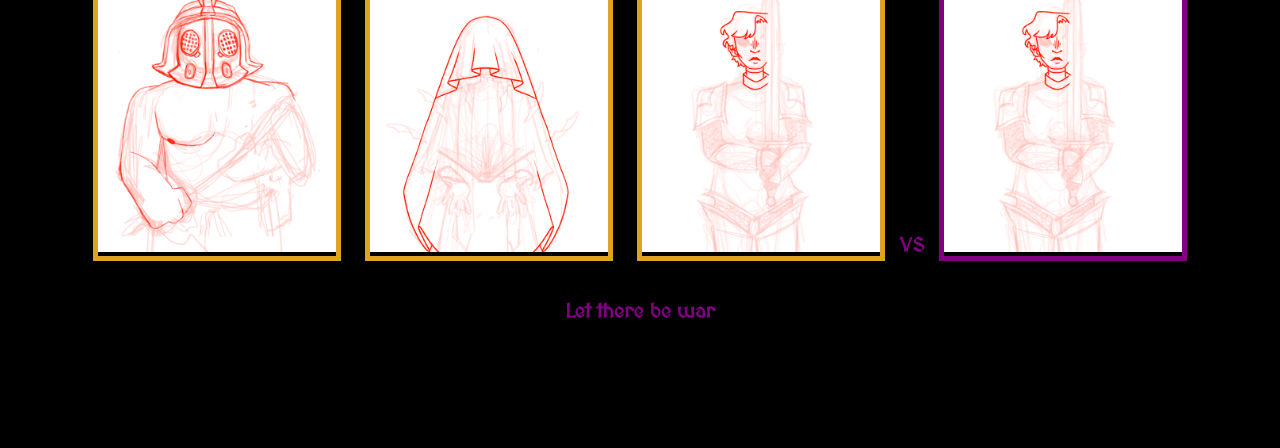
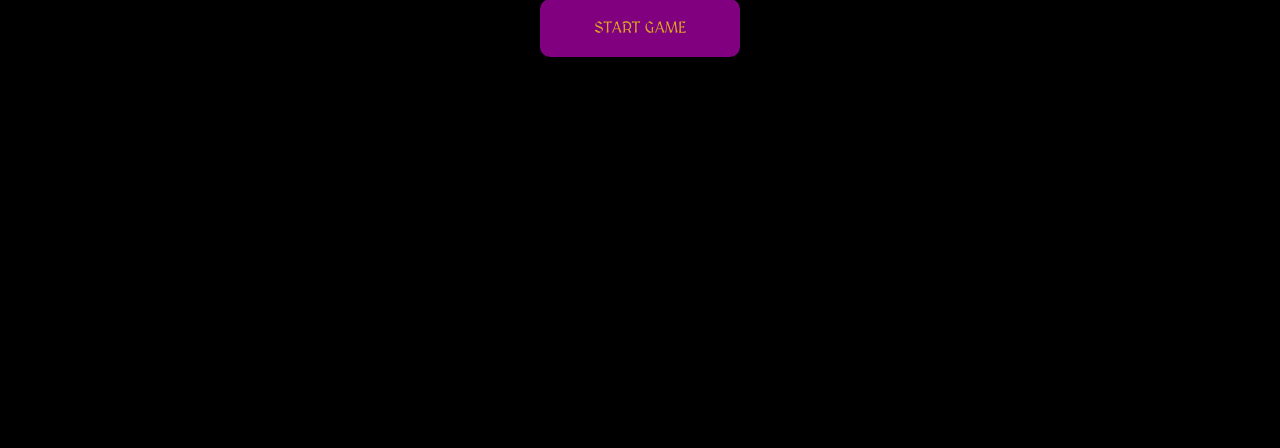
Before and after one commit to derek-munoz/Rock_Paper_Scissors, a plain HTML site: page index.html in a window 1280 px wide. Shown: the part 352-800 px from the top of the page. Drawn offline with Linux system fonts and the light colour scheme.

Commit message:
added start screen

```diff
--- a/index.html
+++ b/index.html
@@ -11,6 +11,14 @@
 </head>
 
 <body>
+
+    <div id="introScreen">
+        <div id="introScreenContent">
+            <h1>LET THERE BE WAR</h1>
+            <div id="btnStart" class="button" onclick="startGame()">START GAME</div>
+        </div>
+    </div>
+
     <header>
         <h1>Rock Paper Scissors</h1>
     </header>
--- a/script.js
+++ b/script.js
@@ -111,4 +111,8 @@ function main() {
     })
 }
 
+function startGame() {
+    document.getElementById('introScreen').style.display = 'none';
+}
+
 main();
--- a/styles.css
+++ b/styles.css
@@ -41,6 +41,35 @@ header>h1 {
     padding: 2px 10px;
     font-family: 'MedievalSharp', cursive;
 }
+
+#introScreen {
+    position: absolute;
+    z-index: 100;
+    width: 100%;
+    height: 100%;
+    background-color: black;
+}
+
+#introScreenContent {
+    padding: 300px;
+    color: goldenrod;
+    text-align: center;
+    font-family: 'MedievalSharp', cursive;
+}
+
+.button{
+    padding: 20px;
+    border-radius: 10px;
+    width: 200px;
+    text-align: center;
+    cursor: pointer;
+    background-color: purple;
+    margin:15px auto;
+}
+.button:hover{
+    box-shadow: 0 0 15px white;
+}
+
 
 #player-label {
     position: absolute;
```
